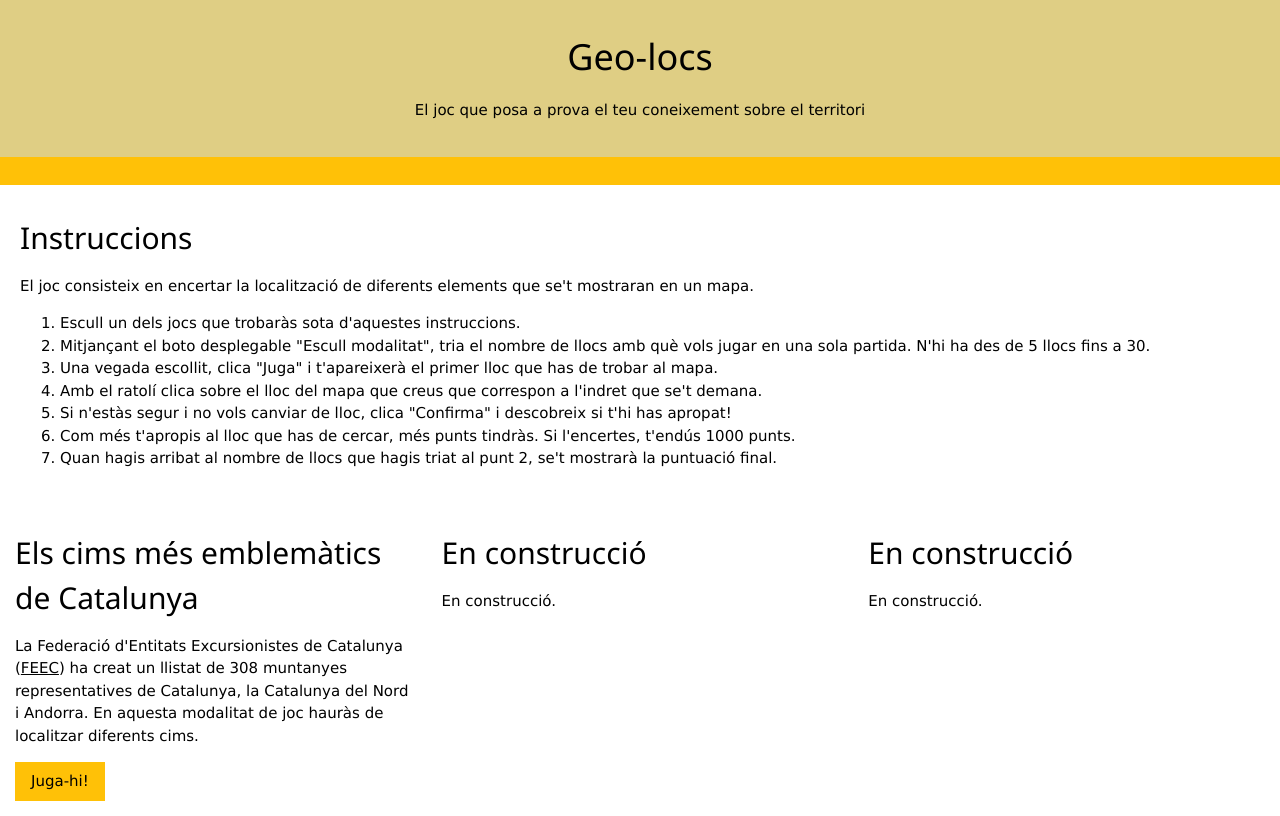
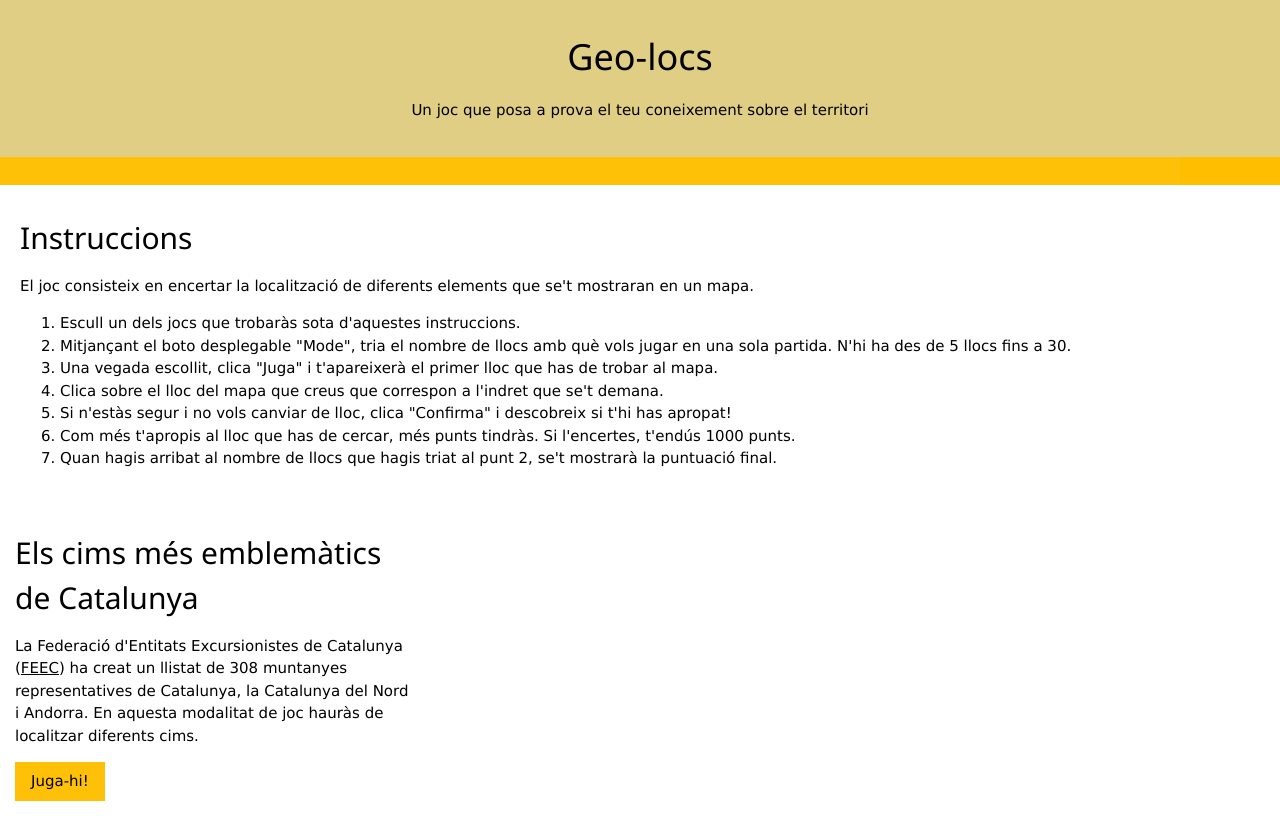
Before and after one commit to ecasellas/geo-locs, a Flask app: page / in a window 1280 px wide. Run offline with Flask 2, Linux system fonts and the light colour scheme.

Commit message:
Modifies home text content

```diff
--- a/templates/home.html
+++ b/templates/home.html
@@ -12,7 +12,7 @@
 <body>
   <div class="header">
     <h1>Geo-locs</h1>
-    <p>El joc que posa a prova el teu coneixement sobre el territori</p>
+    <p>Un joc que posa a prova el teu coneixement sobre el territori</p>
   </div>
 
   <div class="topnav w3-amber">
@@ -25,10 +25,10 @@
     <p>El joc consisteix en encertar la localització de diferents elements que se't mostraran en un mapa.</p>
     <ol>
       <li>Escull un dels jocs que trobaràs sota d'aquestes instruccions.</li>
-      <li>Mitjançant el boto desplegable "Escull modalitat", tria el nombre de llocs amb què vols jugar en una sola
+      <li>Mitjançant el boto desplegable "Mode", tria el nombre de llocs amb què vols jugar en una sola
         partida. N'hi ha des de 5 llocs fins a 30.</li>
       <li>Una vegada escollit, clica "Juga" i t'apareixerà el primer lloc que has de trobar al mapa.</li>
-      <li>Amb el ratolí clica sobre el lloc del mapa que creus que correspon a l'indret que se't demana.</li>
+      <li>Clica sobre el lloc del mapa que creus que correspon a l'indret que se't demana.</li>
       <li>Si n'estàs segur i no vols canviar de lloc, clica "Confirma" i descobreix si t'hi has apropat!</li>
       <li>Com més t'apropis al lloc que has de cercar, més punts tindràs. Si l'encertes, t'endús 1000 punts.</li>
       <li>Quan hagis arribat al nombre de llocs que hagis triat al punt 2, se't mostrarà la puntuació final.</li>
@@ -47,7 +47,7 @@
       <a id="btnCatPeaks" href="catalan-peaks" class="w3-button w3-amber">Juga-hi!</a>
     </div>
 
-    <div class="column">
+    <!-- <div class="column">
       <h2>En construcció</h2>
       <p>En construcció.</p>
     </div>
@@ -55,7 +55,7 @@
     <div class="column">
       <h2>En construcció</h2>
       <p>En construcció.</p>
-    </div>
+    </div> -->
   </div>
 </body>
 
```
